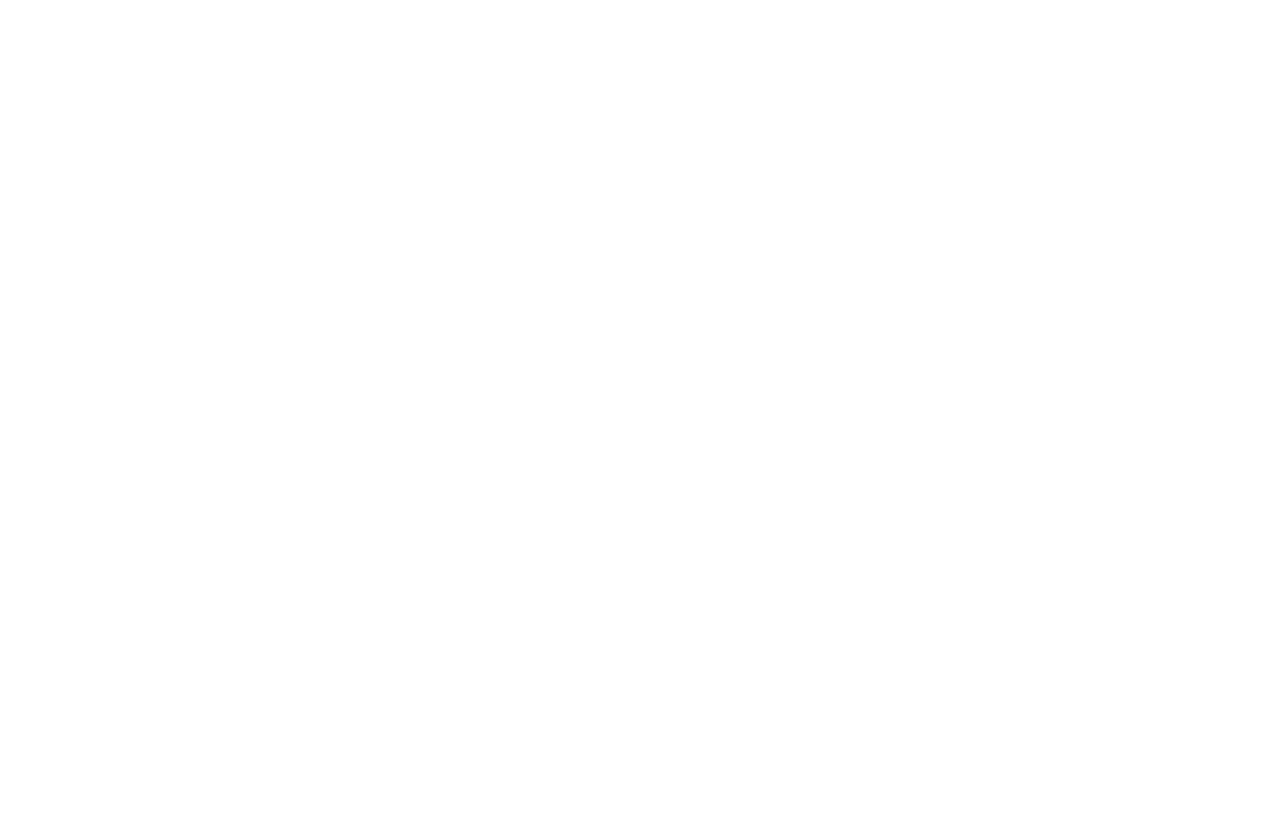
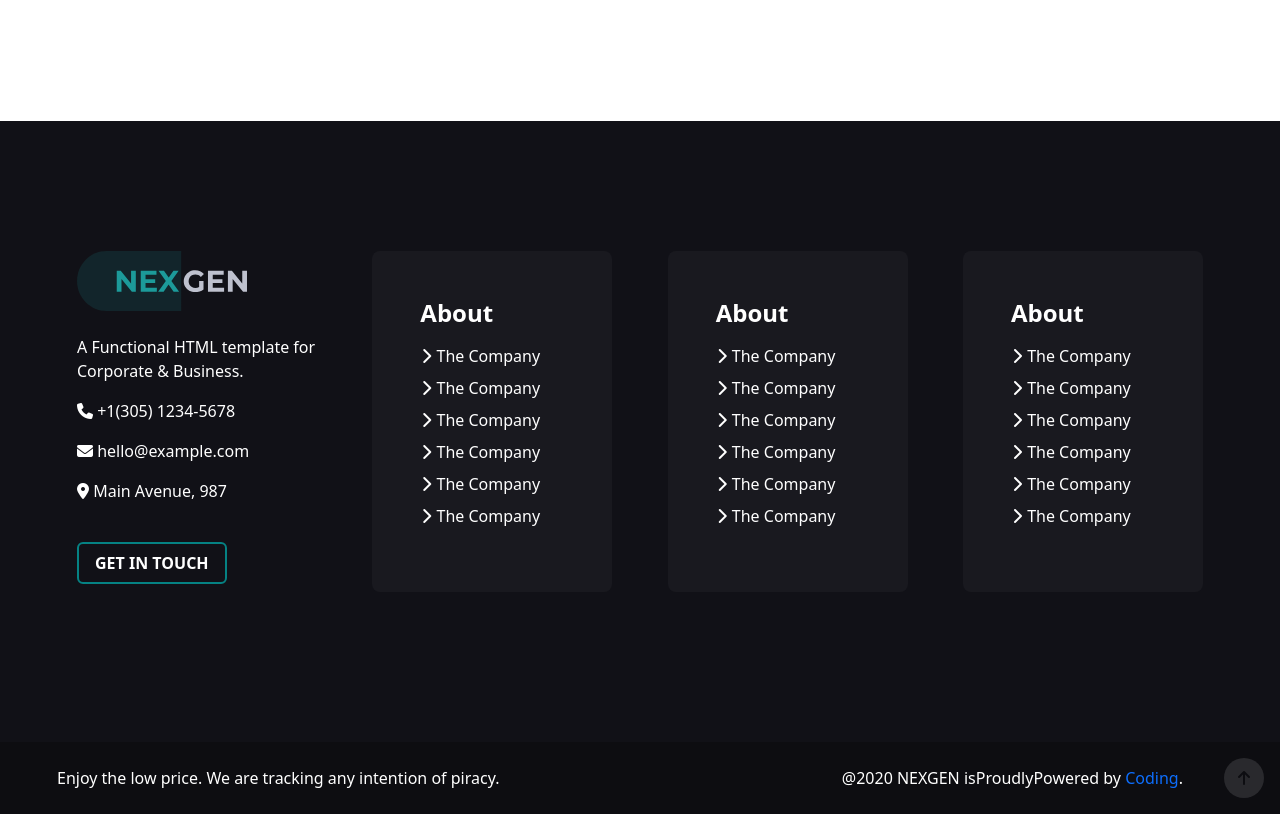
Before and after one commit to RiccardoBernardi1/proj-html-vuejs, a Vue app: page / in a window 1280 px wide. Shown: the part 5520-6334 px from the top of the page. Before the commit the page ends 5641 px from the top, so only its background shows below. Built offline with nearby package versions, Linux system fonts and the light colour scheme.

Commit message:
Aggiunge struttura footer

```diff
--- a/src/components/AppFooter.vue
+++ b/src/components/AppFooter.vue
@@ -1,5 +1,53 @@
 <template>
-  <footer></footer>
+  <footer>
+    <div class="footer-top">
+      <div class="container d-flex justify-content-between">
+        <div class="col-different">
+          <img src="../assets/logo.svg" alt="Logo NexGen" />
+          <p class="mt-4">
+            A Functional HTML template for Corporate & Business.
+          </p>
+          <div class="mb-3">
+            <i class="fa-solid fa-phone"></i> +1(305) 1234-5678
+          </div>
+          <div class="mb-3">
+            <i class="fa-solid fa-envelope"></i> hello@example.com
+          </div>
+          <div class="mb-5">
+            <i class="fa-solid fa-location-dot"></i> Main Avenue, 987
+          </div>
+          <a href="#" class="fw-bold read-more px-3 py-2 rounded"
+            >GET IN TOUCH</a
+          >
+        </div>
+        <div class="col-equal p-5 rounded-3" v-for="n in 3">
+          <h4 class="fw-bold mb-3">About</h4>
+          <ul>
+            <li><i class="fa-solid fa-chevron-right"></i> The Company</li>
+            <li><i class="fa-solid fa-chevron-right"></i> The Company</li>
+            <li><i class="fa-solid fa-chevron-right"></i> The Company</li>
+            <li><i class="fa-solid fa-chevron-right"></i> The Company</li>
+            <li><i class="fa-solid fa-chevron-right"></i> The Company</li>
+            <li><i class="fa-solid fa-chevron-right"></i> The Company</li>
+          </ul>
+        </div>
+      </div>
+    </div>
+    <div class="footer-bottom p-3 text-end d-flex align-items-center">
+      <div class="container d-flex justify-content-between">
+        <span
+          >Enjoy the low price. We are tracking any intention of piracy.</span
+        >
+        <span>@2020 NEXGEN isProudlyPowered by <a href="@">Coding</a>.</span>
+      </div>
+      <a
+        href="#"
+        class="arrow rounded-circle d-flex justify-content-center align-items-center"
+      >
+        <i class="fa-solid fa-arrow-up"></i>
+      </a>
+    </div>
+  </footer>
 </template>
 
 <script>
@@ -8,4 +56,45 @@ export default {
 };
 </script>
 
-<style lang="scss" scoped></style>
+<style lang="scss" scoped>
+.footer-top {
+  background-color: #111117;
+  padding: 8.125rem 0 9.375rem;
+  color: white;
+  .col-different,
+  .col-equal {
+    width: 15rem;
+    ul {
+      list-style: none;
+      padding-left: 0;
+      li {
+        margin: 0.5rem 0;
+      }
+    }
+    img {
+      max-width: 10.625rem;
+    }
+    .read-more {
+      color: inherit;
+      border: 0.125rem solid #058283;
+      text-decoration: none;
+    }
+  }
+  .col-equal {
+    background-color: #19191f;
+  }
+}
+.footer-bottom {
+  background-color: #0d0d11;
+  color: white;
+  a {
+    text-decoration: none;
+    &.arrow {
+      height: 2.5rem;
+      width: 2.5rem;
+      background-color: #29292d;
+      color: #0d0d11;
+    }
+  }
+}
+</style>
```
